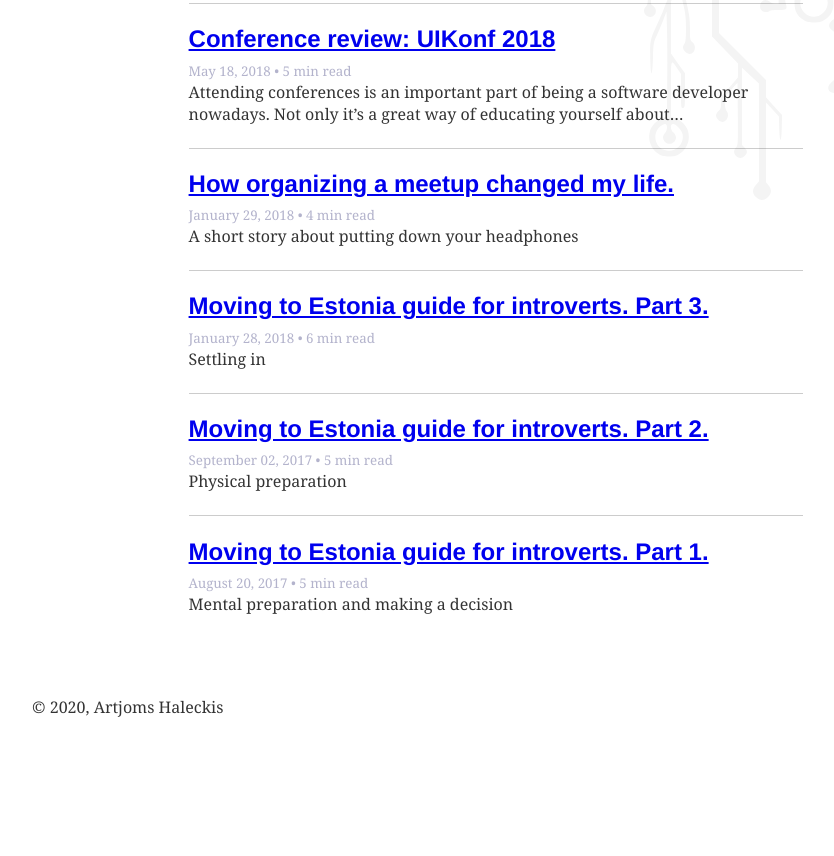
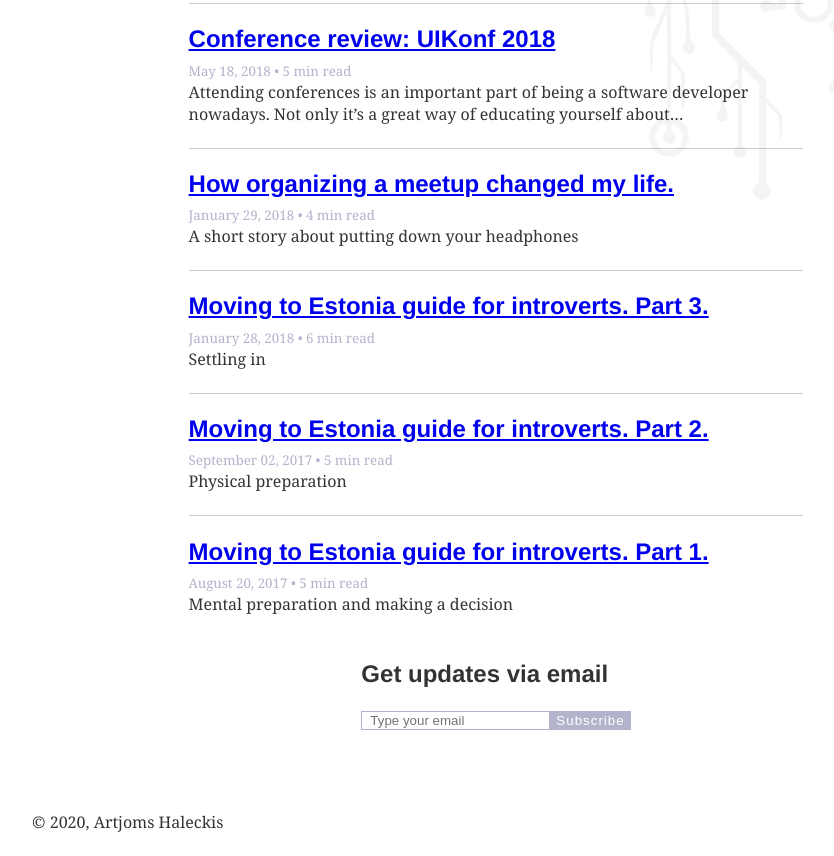
Before and after one commit to renovate-tests/haleck.is, a Gatsby site: page / in a window 1280 px wide. Shown: the part 882-1738 px from the top of the page, without its empty margins (144-978 px from the left). Before the commit the page ends 1623 px from the top, so only its background shows below. Built offline with nearby package versions, Linux system fonts and the light colour scheme; Gatsby itself is replaced by a stand-in of ours; some packages are replaced by stand-ins of ours; what typography-theme-de-young would draw is missing.

Commit message:
Added subscribe button

```diff
--- a/gatsby-config.js
+++ b/gatsby-config.js
@@ -83,5 +83,12 @@ module.exports = {
         pathToConfigModule: `src/utils/typography`,
       },
     },
+    {
+      resolve: "gatsby-plugin-mailchimp",
+      options: {
+        endpoint:
+          "https://haleck.us8.list-manage.com/subscribe/post?u=162ee34a22b4bc90703c5f00b&amp;id=2a25530ca5",
+      },
+    },
   ],
 }
--- a/package.json
+++ b/package.json
@@ -17,6 +17,7 @@
     "gatsby-image": "2.3.5",
     "gatsby-plugin-feed": "2.4.4",
     "gatsby-plugin-google-analytics": "2.2.5",
+    "gatsby-plugin-mailchimp": "^5.1.2",
     "gatsby-plugin-manifest": "2.3.7",
     "gatsby-plugin-offline": "3.1.5",
     "gatsby-plugin-react-helmet": "3.2.5",
--- a/src/components/layout.js
+++ b/src/components/layout.js
@@ -1,6 +1,7 @@
 import React from "react"
 import { rhythm } from "../utils/typography"
 import Header from "./header"
+import SubscribeForm from "./subscribe"
 
 const contentStyle = {
   marginLeft: `auto`,
@@ -31,11 +32,19 @@ const footerStyle = {
   fontSize: 16,
 }
 
+const subscribeStyle = {
+  marginTop: rhythm(2),
+  marginBottom: 0,
+  display: "flex",
+  justifyContent: "center",
+}
+
 const style = {
   content: contentStyle,
   header: headerStyle,
   genericContainer: genericContainerStyle,
   footer: footerStyle,
+  subscribe: subscribeStyle,
 }
 
 class Layout extends React.Component {
@@ -51,6 +60,9 @@ class Layout extends React.Component {
         </header>
         <main style={style.content}>
           <div style={style.genericContainer}>{children}</div>
+          <div style={style.subscribe}>
+            <SubscribeForm />
+          </div>
         </main>
         <footer style={style.footer}>
           © {new Date().getFullYear()}, Artjoms Haleckis
--- /dev/null
+++ b/src/components/subscribe.js
@@ -0,0 +1,54 @@
+import React, { useState } from "react"
+import addToMailchimp from "gatsby-plugin-mailchimp"
+
+const SubscribeForm = () => {
+  const [email, setEmail] = useState("")
+  const [successMessage, setSuccessMessage] = useState("")
+  const [errorMessage, setErrorMessage] = useState("")
+
+  const handleSubmit = (event) => {
+    setErrorMessage("")
+    setSuccessMessage("")
+
+    event.preventDefault()
+    addToMailchimp(email)
+      .then((data) => {
+        if (data.result === "error") {
+          setErrorMessage("Something went wrong")
+          setSuccessMessage("")
+        } else {
+          setSuccessMessage("All good, thanks for subscribing!")
+          setErrorMessage("")
+        }
+      })
+      .catch((error) => {
+        console.log(error)
+      })
+  }
+
+  const handleEmailChange = (event) => {
+    setEmail(event.currentTarget.value)
+  }
+
+  return (
+    <form onSubmit={handleSubmit} className={"f"}>
+      <h2>Get updates via email</h2>
+      <div className="subscribe_container">
+        <input
+          class="subscribe_input"
+          placeholder="Type your email"
+          name="email"
+          type="text"
+          onChange={handleEmailChange}
+        />
+        <button class="subscribe_button" type="submit">
+          Subscribe
+        </button>
+      </div>
+      {successMessage && <h4>{successMessage}</h4>}
+      {errorMessage && <h4 style={{ color: "red" }}>{errorMessage}</h4>}
+    </form>
+  )
+}
+
+export default SubscribeForm
--- a/src/utils/global.css
+++ b/src/utils/global.css
@@ -70,3 +70,32 @@ small {
     -webkit-transform: rotate(359deg);
   }
 }
+
+.subscribe_container {
+  display: flex;
+  flex-direction: row;
+}
+
+.subscribe_input {
+  color: #2a2a2a;
+  width: 100%;
+  border-width: 0.05rem;
+  border-style: solid;
+  border-color: var(--supportColor);
+  padding-left: 0.5rem;
+}
+
+.subscribe_button {
+  border: none;
+  background-image: none;
+  background-color: var(--supportColor);
+  color: white;
+
+  letter-spacing: 1px;
+  transition: all 0.1s linear;
+}
+
+.subscribe_button:hover {
+  cursor: pointer;
+  background: var(--primaryColor);
+}
```
Also changed, not shown: 1 other file.
